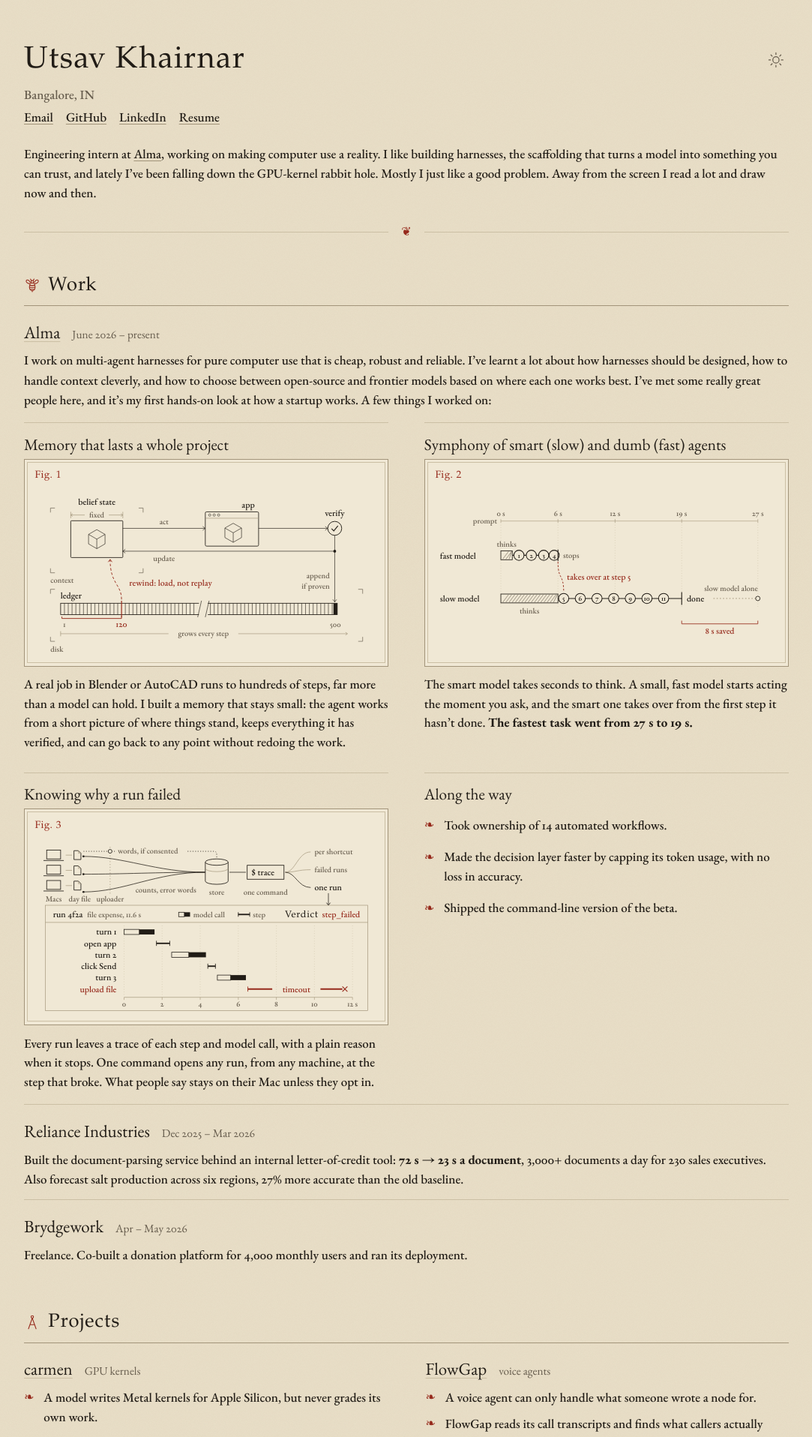
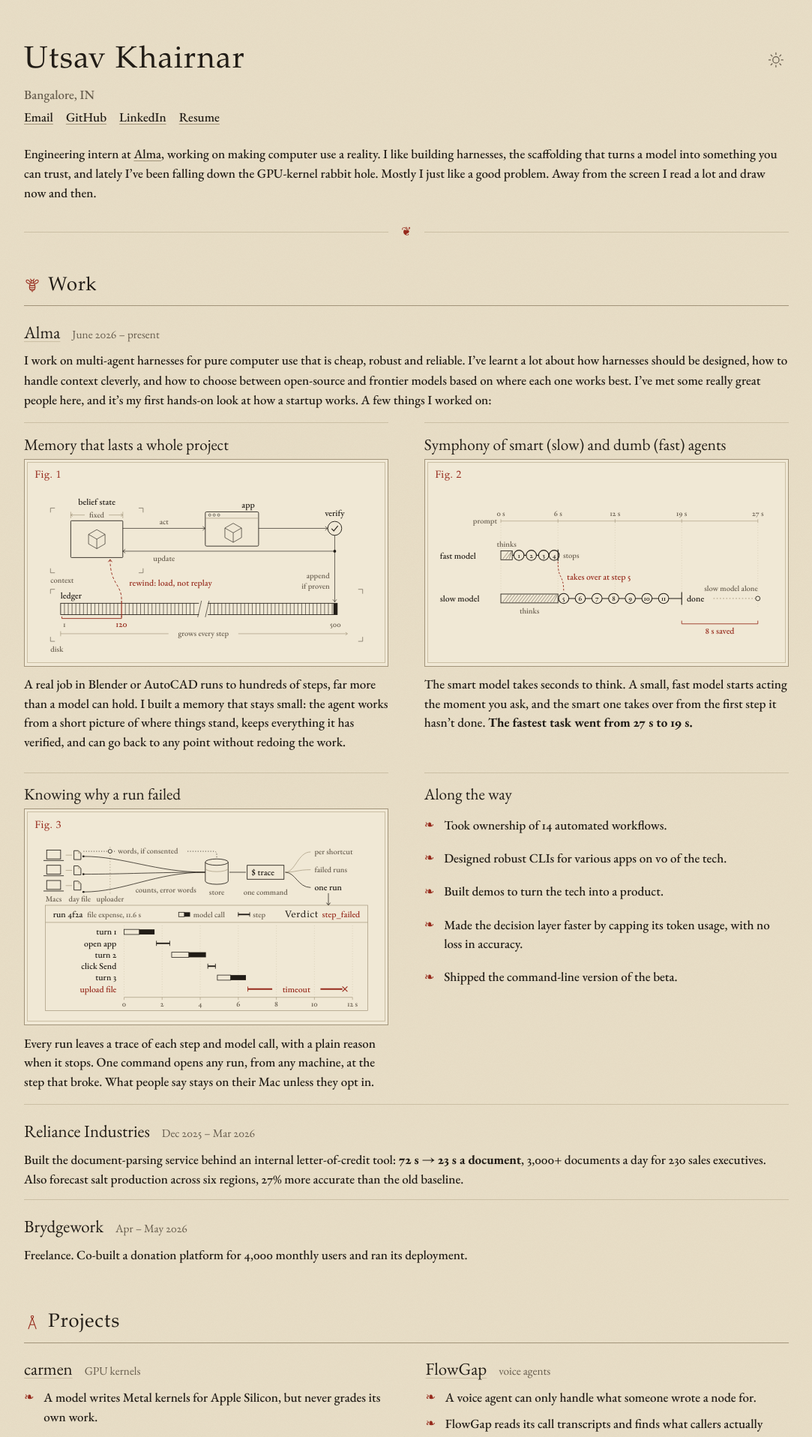
Before and after one commit to utsav1033/utsav1033.github.io, a Jekyll site: the page built from index.html, in a window 1280 px wide. Shown: the top 1916 px of the page at 75% size, without its empty margins (98-1181 px from the left). Built offline with Jekyll 4.4.1, drawn with Linux system fonts in a browser that asks for light colours; some web fonts are replaced.

Commit message:
Alma wins: two more points, list lined up with the figure
Co-Authored-By: Claude Opus 5.5 <noreply@anthropic.com>
Claude-Session: https://claude.ai/code/session_015cVeRoevk6qm372wxHdwQR

```diff
--- a/_data/work.yml
+++ b/_data/work.yml
@@ -36,6 +36,8 @@
     - name: Along the way
       points:
         - Took ownership of 14 automated workflows.
+        - Designed robust CLIs for various apps on v0 of the tech.
+        - Built demos to turn the tech into a product.
         - Made the decision layer faster by capping its token usage, with no loss in accuracy.
         - Shipped the command-line version of the beta.
 
--- a/assets/css/site.css
+++ b/assets/css/site.css
@@ -77,8 +77,8 @@ section{margin-top:2.6em}
 .card.wide{grid-column:1/-1;grid-row:auto;grid-template-rows:none;display:grid;grid-template-columns:minmax(0,1fr) minmax(0,1fr);column-gap:2.8em;align-items:start}
 .card.wide figure{grid-column:1;grid-row:1/span 9;margin:0}
 .card.wide>:not(figure){grid-column:2}
-.card .pts{grid-row:span 2;margin:.6em 0 0;line-height:1.5}
-.card .pts li{margin:0 0 1em}
+.card .pts{grid-row:span 2;margin:0;padding-top:12px;line-height:1.5}
+.card .pts li{margin:0 0 1.1em}
 
 /* a paragraph and its figure, set side by side and ruled off */
 .pair{display:grid;grid-template-columns:minmax(0,26em) minmax(0,1fr);column-gap:3.2em;align-items:center;
```
